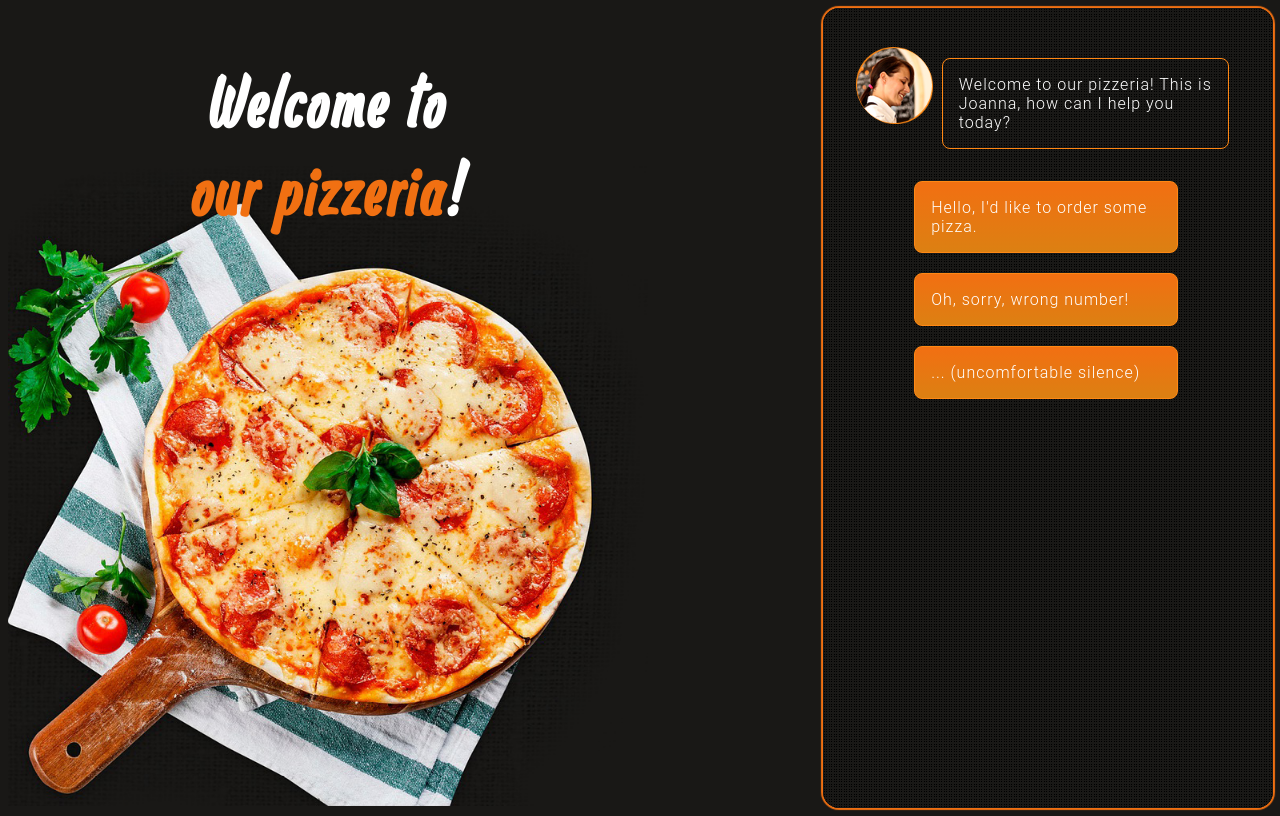
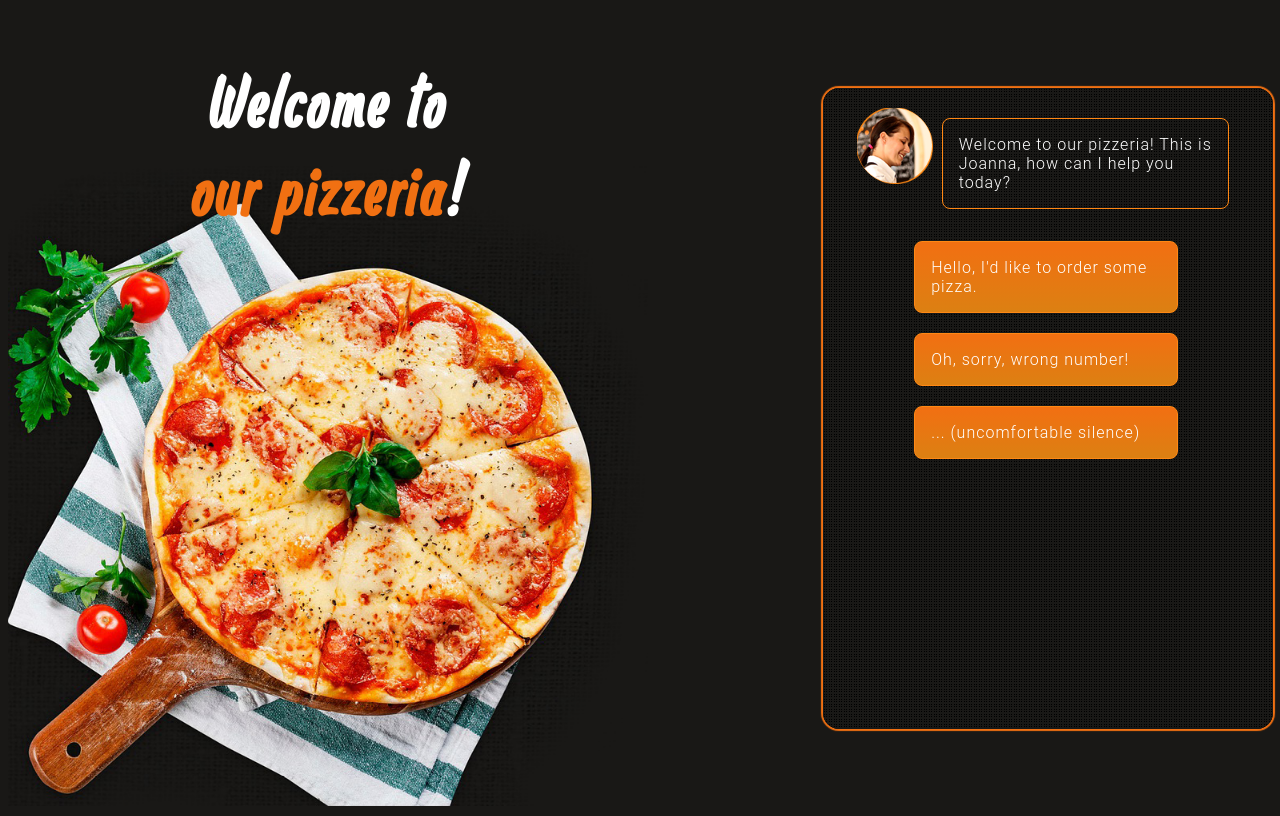
Before and after one commit to agawrysiuk/camunda-pizza-order, an Angular app in the folder pizza-order-frontend/: page /pizzeria-answered in a window 1280 px wide. Shown: the top 816 px of the page. Built offline with nearby package versions, Linux system fonts and the light colour scheme.

Commit message:
Added flexible view

```diff
--- a/pizza-order-frontend/src/components/pizzeria-answered/pizzeria-answered.component.css
+++ b/pizza-order-frontend/src/components/pizzeria-answered/pizzeria-answered.component.css
@@ -1,6 +1,6 @@
 .calling-tab {
   width: 450px;
-  height: 800px;
+  height: auto !important;
   display: flex;
   justify-content: center;
   align-items: center;
@@ -11,6 +11,9 @@
   height: 90%;
   display: inline-flex;
   flex-direction: column;
+  overflow: hidden;
+  margin-top: 20px;
+  margin-bottom: 20px;
 }
 
 .conversation-tile {
--- a/pizza-order-frontend/src/components/pizzeria-answered/pizzeria-answered.component.html
+++ b/pizza-order-frontend/src/components/pizzeria-answered/pizzeria-answered.component.html
@@ -30,7 +30,11 @@
       </div>
       <div *ngIf="additionsPicked" class="conversation-tile">
         <img class="tile-hidden tile-img-start-animation" src="assets/images/waitress.png" alt="waitress">
-        <p class="tile-hidden tile-text-start-animation">I would choose {{data.addition?.valueOf()}} too!</p>
+        <p class="tile-hidden tile-text-start-animation">I would choose {{data.addition?.toLowerCase()}} too!</p>
+      </div>
+      <div *ngIf="delivery" class="conversation-tile">
+        <img class="tile-hidden tile-img-start-animation" src="assets/images/waitress.png" alt="waitress">
+        <p class="tile-hidden tile-text-start-animation">What address we should deliver to?</p>
       </div>
     </div>
   </div>
--- a/pizza-order-frontend/src/components/pizzeria-answered/pizzeria-answered.component.ts
+++ b/pizza-order-frontend/src/components/pizzeria-answered/pizzeria-answered.component.ts
@@ -30,6 +30,7 @@ export class PizzeriaAnsweredComponent implements OnInit {
 
   public pickAdditions: boolean = false;
   public additionsPicked: boolean = false;
+  public delivery: boolean = false;
 
   constructor(private router: Router,
               private pickPizzaService: PickPizzaService,
@@ -89,5 +90,9 @@ export class PizzeriaAnsweredComponent implements OnInit {
         document.getElementById(mapKey + '-addition-paragraph').className = 'your-answer';
       }
     }
+    setTimeout(() => {
+        this.delivery = true;
+      }
+      , 1000);
   }
 }
```
